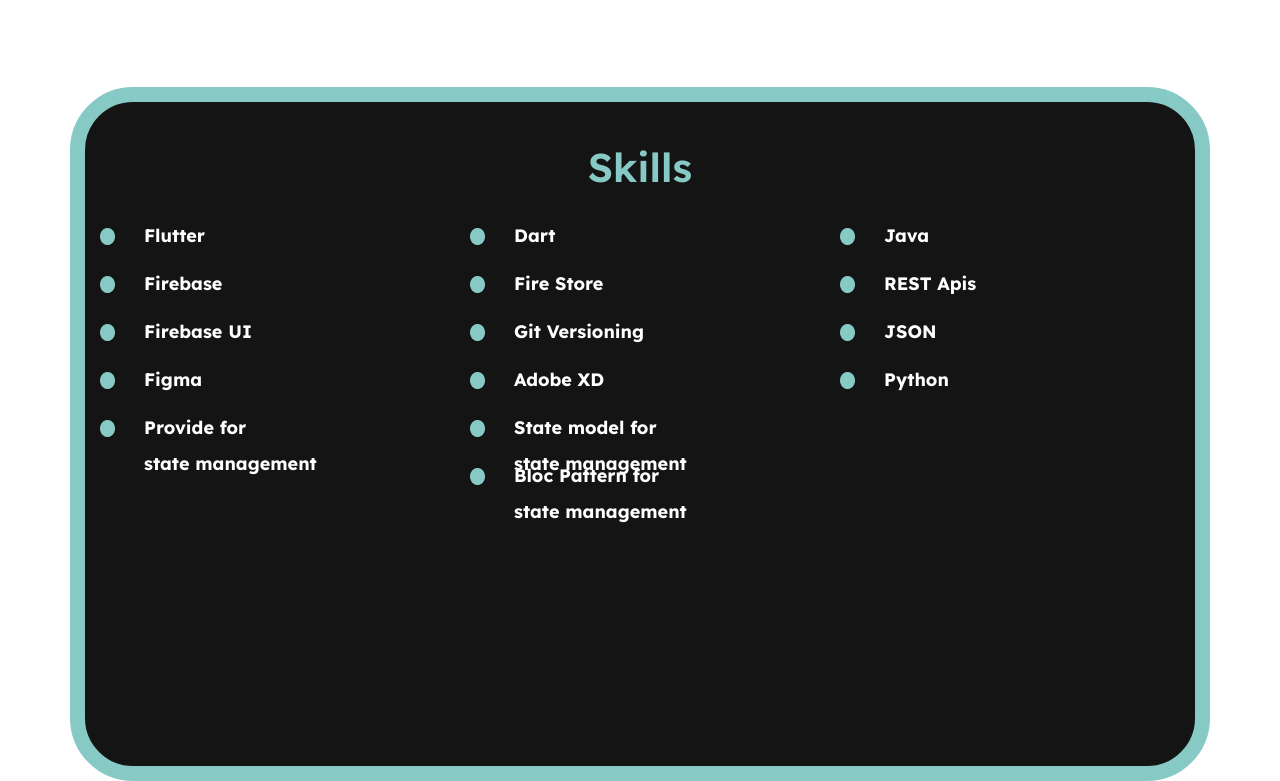
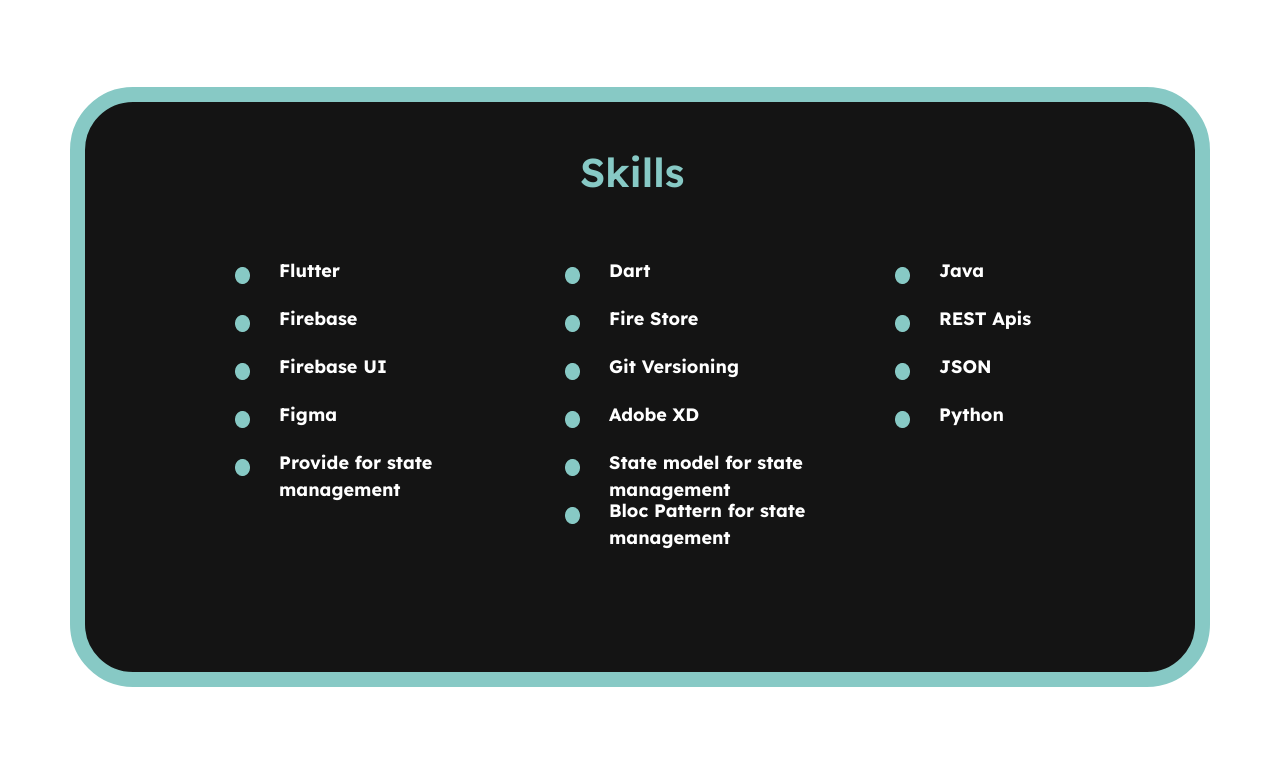
Before and after one commit to Ememusoh/fona, a plain HTML site: page index.html in a window 1280 px wide. Shown: the part 1402-2183 px from the top of the page. After the commit the page ends 2089 px from the top, so only its background shows below. Drawn offline with nearby package versions, Linux system fonts and the light colour scheme.

Commit message:
[fix]---adjust skiil position

```diff
--- a/index.html
+++ b/index.html
@@ -87,7 +87,7 @@
                         <li>Firebase</li>
                         <li>Firebase UI</li>
                         <li>Figma</li>
-                        <li>Provide for <br> state management</li>
+                        <li>Provide for  state management</li>
                     </ul>
                 </div>
                 <div class="col-md-4">
@@ -96,8 +96,8 @@
                         <li>Fire Store</li>
                         <li>Git Versioning </li>
                         <li>Adobe XD</li>
-                        <li>State model for <br> state management</li>
-                        <li>Bloc Pattern for <br>  state management</li>
+                        <li>State model for state management</li>
+                        <li>Bloc Pattern for   state management</li>
                     </ul>
                 </div>
                 <div class="col-md-4">
--- a/style.css
+++ b/style.css
@@ -125,12 +125,12 @@
 
   .skills{
     width: 1338px;
-    height: 694px;
+    height: 600px;
     border-radius: 63px;
     border: 15px solid #87C9C5;
     background: #141414;
     margin-top: 90px;
-    padding: 5px 0px 5px 15git0px;
+    padding: 5px 0px 0px 150px;
   }
 
   .skills p{
@@ -138,8 +138,8 @@
     font-size: 40px;
     font-family: Lexend;
     font-weight: 600;
-    text-align: center;
-    margin-top: 35px;
+    padding-left: 345px;
+    margin: 35px 0px 50px 0px;
     color: #87C9C5;
   }
 
@@ -148,7 +148,7 @@
     list-style-type: none;
     padding: 0;
     margin: 0;
-    line-height: 2;
+
 
   }
 
```
